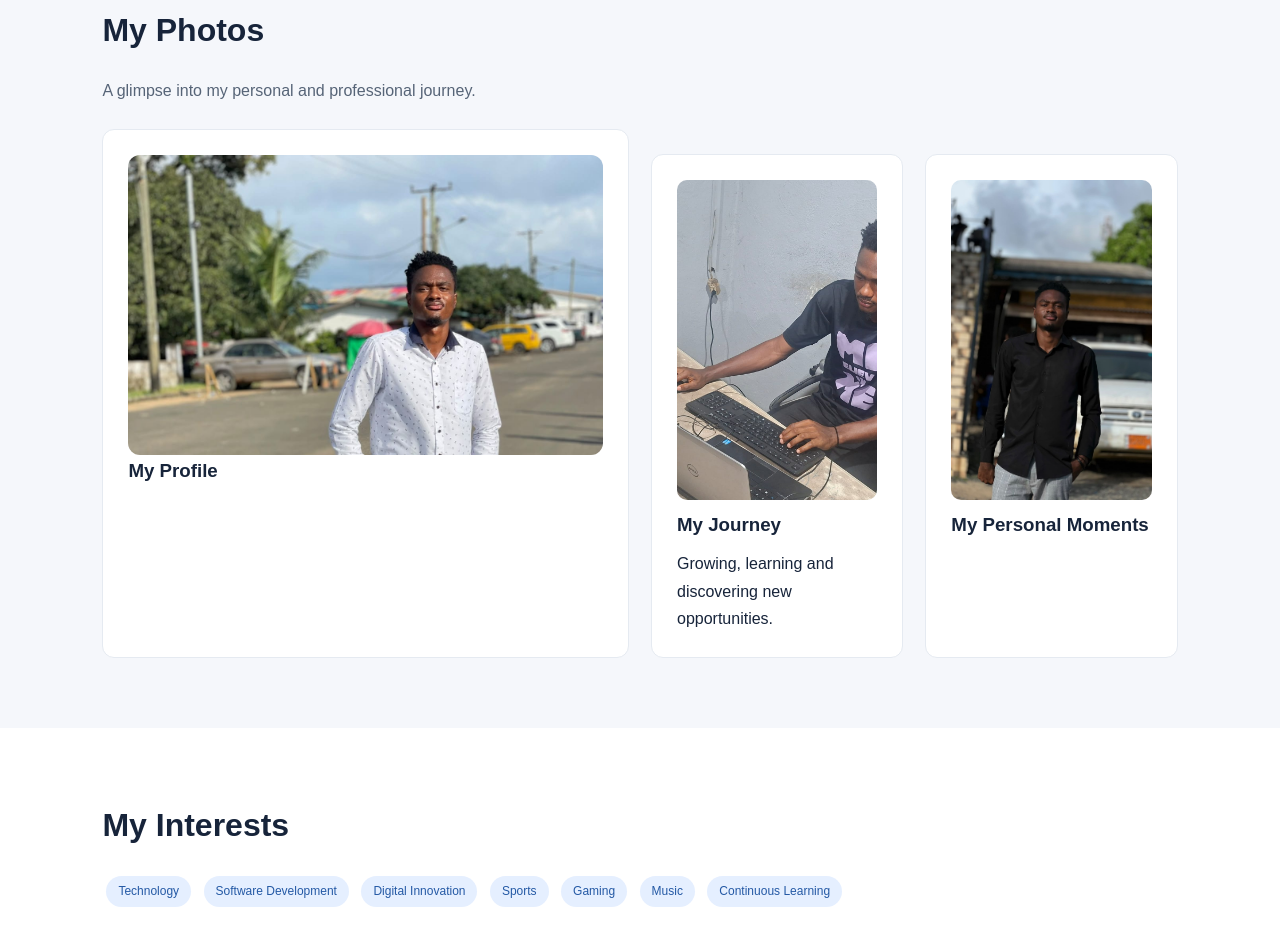
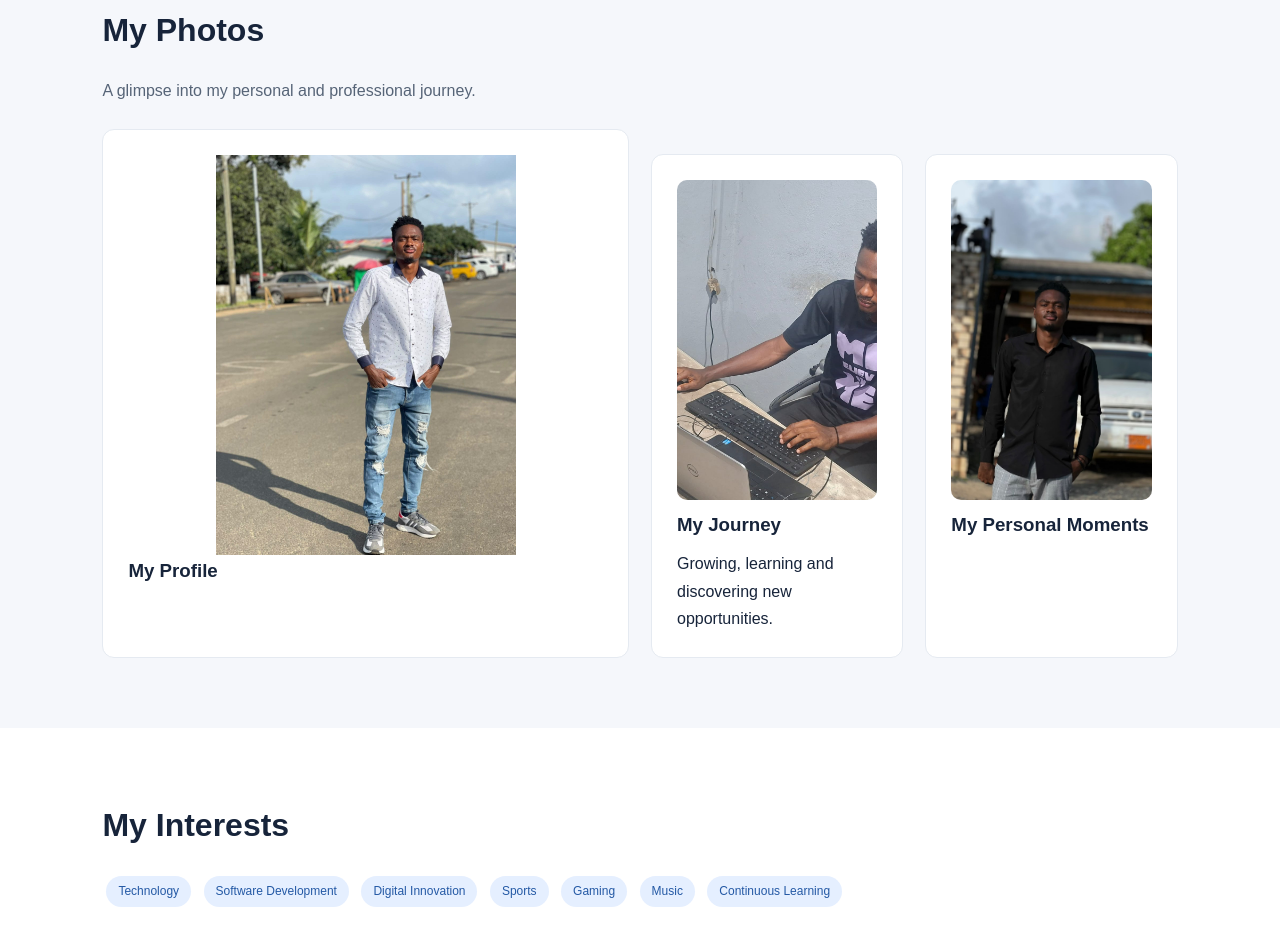
Before and after one commit to jeraldtarpeh8-blip/jeraldtarpeh-portfolio, a plain HTML site: page index.html in a window 1280 px wide. Shown: the part 2601-3546 px from the top of the page. Drawn offline with Linux system fonts and the light colour scheme.

Commit message:
Update index.html

```diff
--- a/index.html
+++ b/index.html
@@ -164,16 +164,18 @@ Explore My Project →
  <div class="grid">
     <div class="card">
 
+
 <img src="./jerald.jpg"
-     alt="Jerald Tarpeh"
+     alt="Full photograph of Jerald Tarpeh"
      style="
        width:100%;
-       height:300px;
-       object-fit:cover;
-       object-position:center top;
+       height:400px;
+       object-fit:contain;
+       object-position:center;
        display:block;
        border-radius:12px;
      ">
+
 
       <h3>My Profile</h3>
     </div>
```
